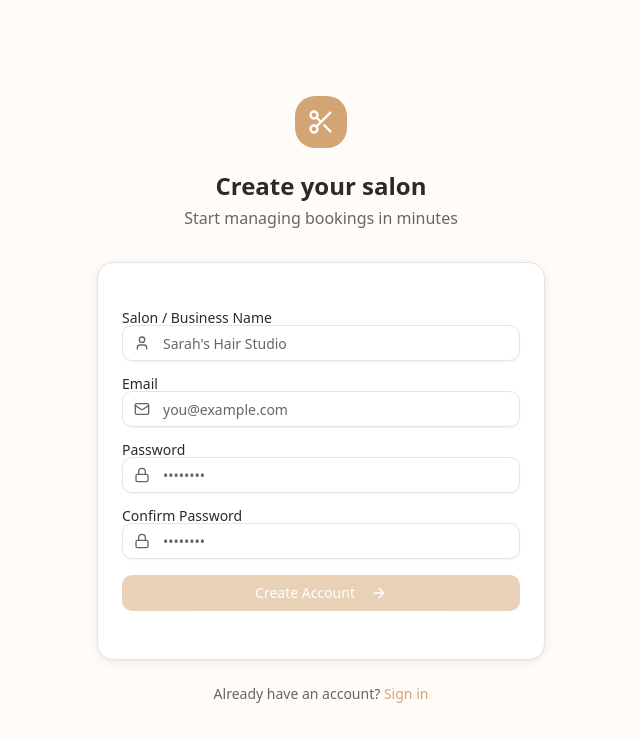
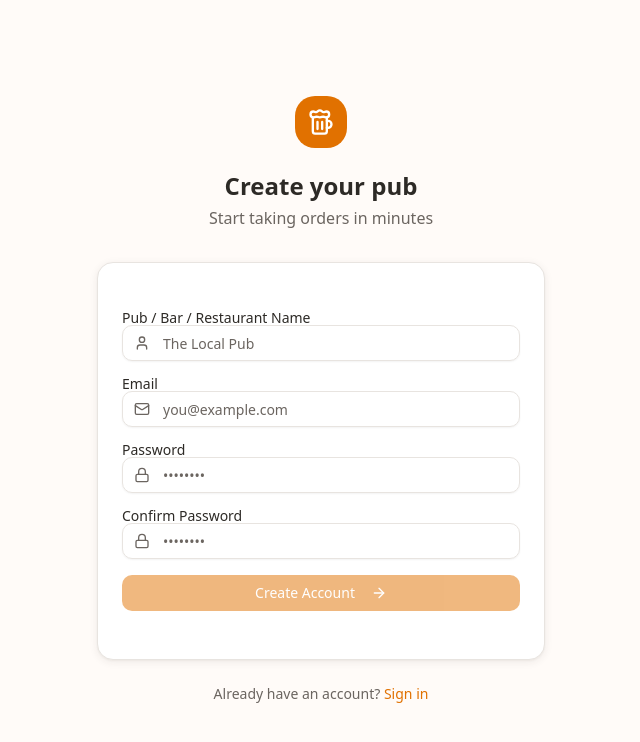
Before and after one commit to SeanMcgazza/PUB_GUI, a Next.js app: page /signup in a window 1280 px wide. Shown: the top 742 px of the page, without its empty margins (319-959 px from the left). Built offline with nearby package versions, Linux system fonts and the light colour scheme.

Commit message:
Update branding from ChairTime to BarTab for login/signup pages

```diff
--- a/src/app/login/page.tsx
+++ b/src/app/login/page.tsx
@@ -8,7 +8,7 @@ import { Button } from '@/components/ui/button';
 import { Input } from '@/components/ui/input';
 import { Label } from '@/components/ui/label';
 import { Card, CardContent } from '@/components/ui/card';
-import { Scissors, Mail, Lock, Loader2, ArrowRight } from 'lucide-react';
+import { Beer, Mail, Lock, Loader2, ArrowRight } from 'lucide-react';
 
 export default function LoginPage() {
   const router = useRouter();
@@ -53,12 +53,12 @@ export default function LoginPage() {
         {/* Logo */}
         <div className="text-center mb-8">
           <Link href="/" className="inline-flex items-center gap-2">
-            <div className="p-3 bg-gold rounded-2xl">
-              <Scissors className="w-7 h-7 text-white" />
+            <div className="p-3 bg-amber-600 rounded-2xl">
+              <Beer className="w-7 h-7 text-white" />
             </div>
           </Link>
           <h1 className="text-2xl font-bold text-warm-brown mt-4">Welcome back</h1>
-          <p className="text-muted-foreground mt-1">Sign in to manage your salon</p>
+          <p className="text-muted-foreground mt-1">Sign in to manage your pub</p>
         </div>
 
         <Card className="shadow-soft">
@@ -105,7 +105,7 @@ export default function LoginPage() {
               <Button
                 type="submit"
                 disabled={!isValid || loading}
-                className="w-full bg-gold hover:bg-gold-dark text-white disabled:opacity-50 disabled:cursor-not-allowed"
+                className="w-full bg-amber-600 hover:bg-amber-700 text-white disabled:opacity-50 disabled:cursor-not-allowed"
               >
                 {loading ? (
                   <>
@@ -125,7 +125,7 @@ export default function LoginPage() {
 
         <p className="text-center text-sm text-muted-foreground mt-6">
           Don&apos;t have an account?{' '}
-          <Link href="/signup" className="text-gold hover:text-gold-dark font-medium">
+          <Link href="/signup" className="text-amber-600 hover:text-amber-700 font-medium">
             Sign up free
           </Link>
         </p>
--- a/src/app/signup/page.tsx
+++ b/src/app/signup/page.tsx
@@ -8,7 +8,7 @@ import { Button } from '@/components/ui/button';
 import { Input } from '@/components/ui/input';
 import { Label } from '@/components/ui/label';
 import { Card, CardContent } from '@/components/ui/card';
-import { Scissors, Mail, Lock, User, Loader2, ArrowRight, Check, X } from 'lucide-react';
+import { Beer, Mail, Lock, User, Loader2, ArrowRight, Check, X } from 'lucide-react';
 
 export default function SignupPage() {
   const router = useRouter();
@@ -96,25 +96,25 @@ export default function SignupPage() {
         {/* Logo */}
         <div className="text-center mb-8">
           <Link href="/" className="inline-flex items-center gap-2">
-            <div className="p-3 bg-gold rounded-2xl">
-              <Scissors className="w-7 h-7 text-white" />
+            <div className="p-3 bg-amber-600 rounded-2xl">
+              <Beer className="w-7 h-7 text-white" />
             </div>
           </Link>
-          <h1 className="text-2xl font-bold text-warm-brown mt-4">Create your salon</h1>
-          <p className="text-muted-foreground mt-1">Start managing bookings in minutes</p>
+          <h1 className="text-2xl font-bold text-warm-brown mt-4">Create your pub</h1>
+          <p className="text-muted-foreground mt-1">Start taking orders in minutes</p>
         </div>
 
         <Card className="shadow-soft">
           <CardContent className="p-6">
             <form onSubmit={handleSignup} className="space-y-4">
               <div>
-                <Label htmlFor="businessName">Salon / Business Name</Label>
+                <Label htmlFor="businessName">Pub / Bar / Restaurant Name</Label>
                 <div className="relative">
                   <User className="absolute left-3 top-1/2 -translate-y-1/2 w-4 h-4 text-muted-foreground" />
                   <Input
                     id="businessName"
                     type="text"
-                    placeholder="Sarah's Hair Studio"
+                    placeholder="The Local Pub"
                     value={businessName}
                     onChange={(e) => setBusinessName(e.target.value)}
                     className="pl-10"
@@ -199,7 +199,7 @@ export default function SignupPage() {
               <Button
                 type="submit"
                 disabled={!validation.isValid || loading}
-                className="w-full bg-gold hover:bg-gold-dark text-white disabled:opacity-50 disabled:cursor-not-allowed"
+                className="w-full bg-amber-600 hover:bg-amber-700 text-white disabled:opacity-50 disabled:cursor-not-allowed"
               >
                 {loading ? (
                   <>
@@ -219,7 +219,7 @@ export default function SignupPage() {
 
         <p className="text-center text-sm text-muted-foreground mt-6">
           Already have an account?{' '}
-          <Link href="/login" className="text-gold hover:text-gold-dark font-medium">
+          <Link href="/login" className="text-amber-600 hover:text-amber-700 font-medium">
             Sign in
           </Link>
         </p>
```
